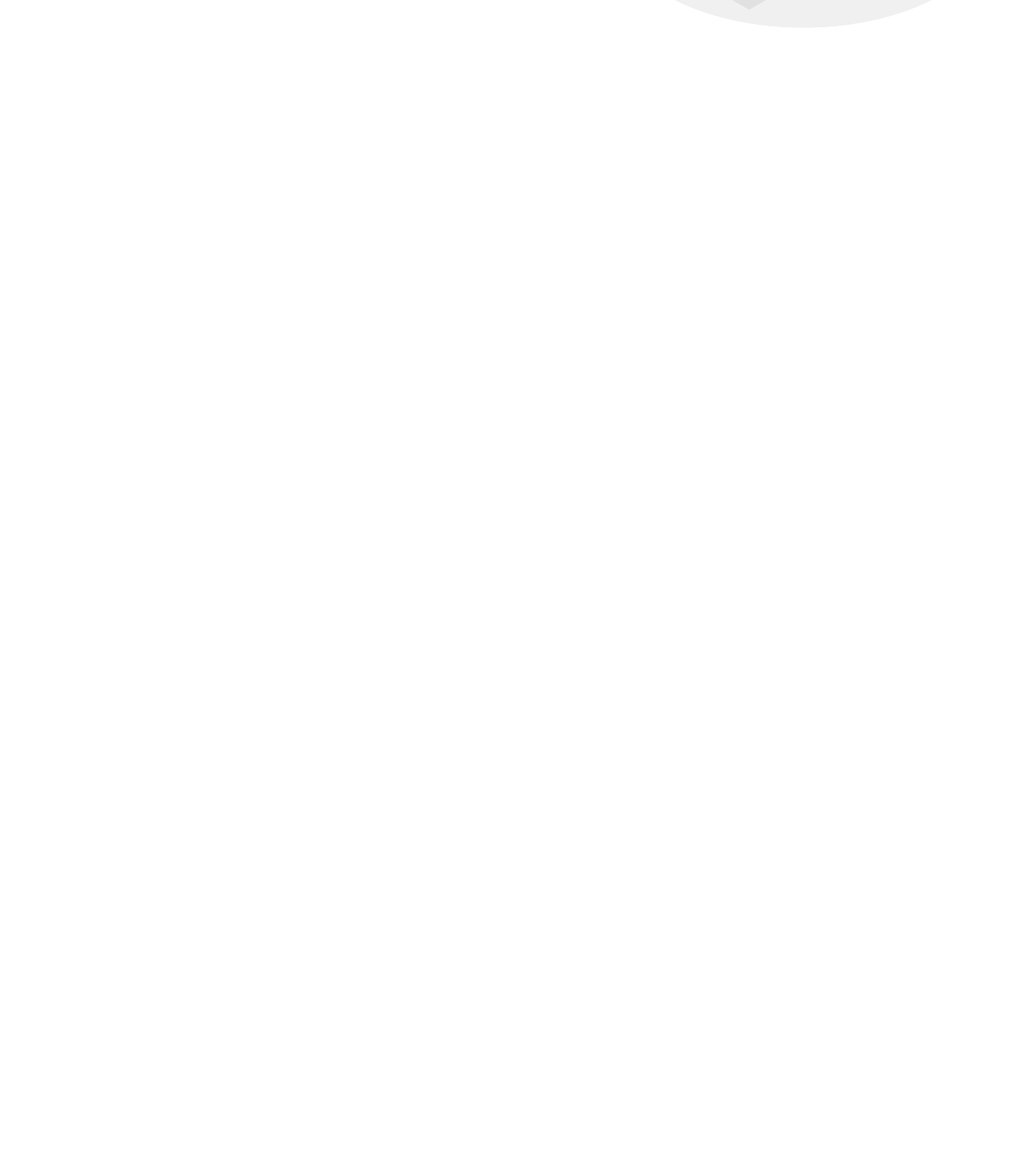
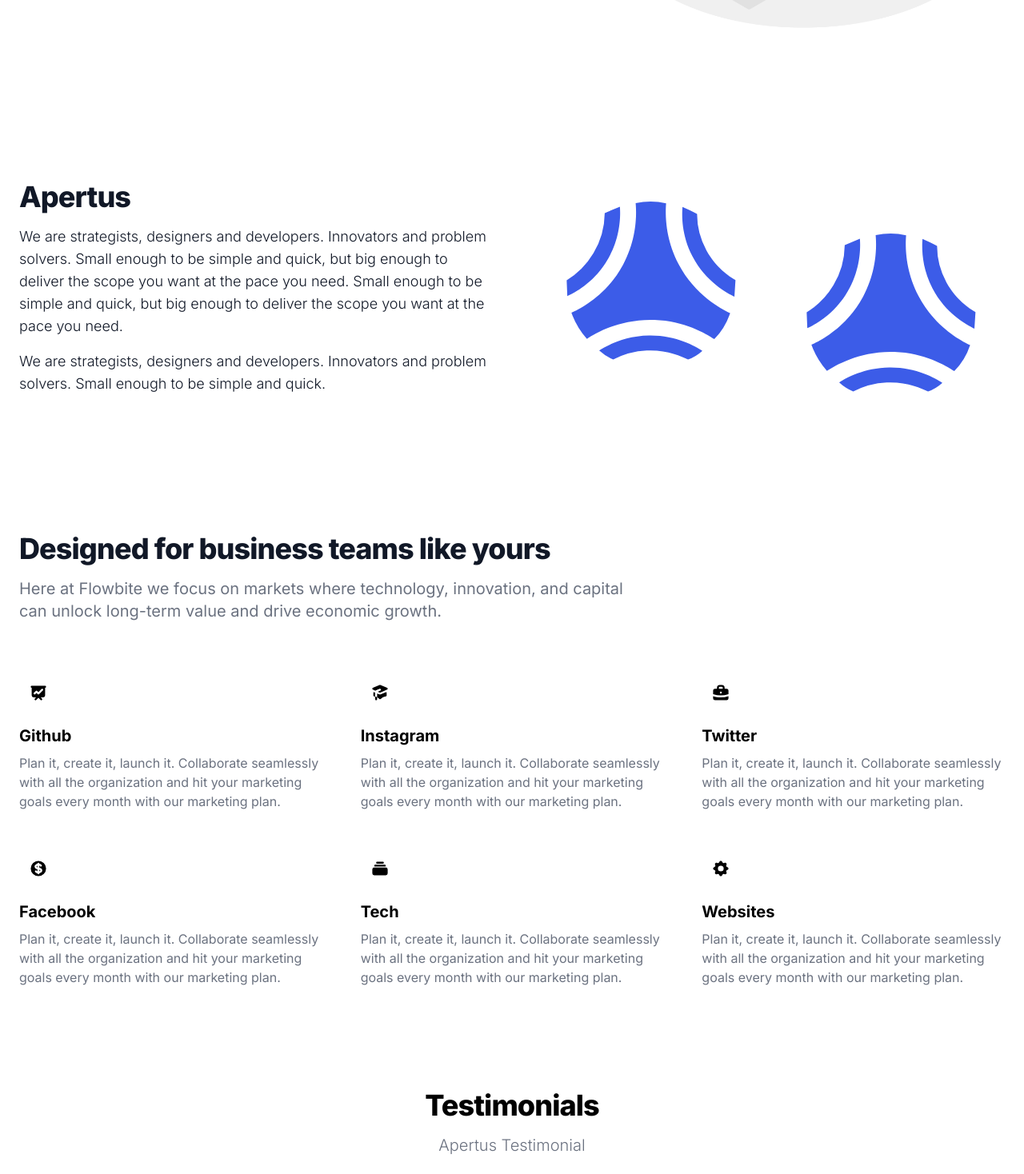
Before and after one commit to rupeshshandilya/Aperturs-LandingPage, a Next.js app: page / in a window 1280 px wide. Shown: the part 622-2090 px from the top of the page at 80% size. Before the commit the page ends 800 px from the top, so only its background shows below. Built offline with nearby package versions, Linux system fonts and the light colour scheme.

Commit message:
🎨 style(page.tsx): add missing line breaks and sort imports alphabetically The changes in this commit are purely cosmetic. The import statements were sorted alphabetically to improve readability and a few line breaks were added to separate the components.

```diff
--- a/src/app/page.tsx
+++ b/src/app/page.tsx
@@ -1,13 +1,23 @@
 "use client"
 
+import { AboutUs } from "@/components/aboutUs";
+import { FAQ } from "@/components/faq";
+import { Features } from "@/components/features";
+import Footer from "@/components/footer";
 import {Header} from "@/components/header";
 import { Hero } from "@/components/hero";
+import { Testimonial } from "@/components/testimonial";
 
 export default function Home() {
   return (
    <>
    <Header/>
    <Hero/>
+   <AboutUs/>
+   <Features/>
+   <Testimonial/>
+   <FAQ/>
+   <Footer/>
     </>
   )
 }
```
